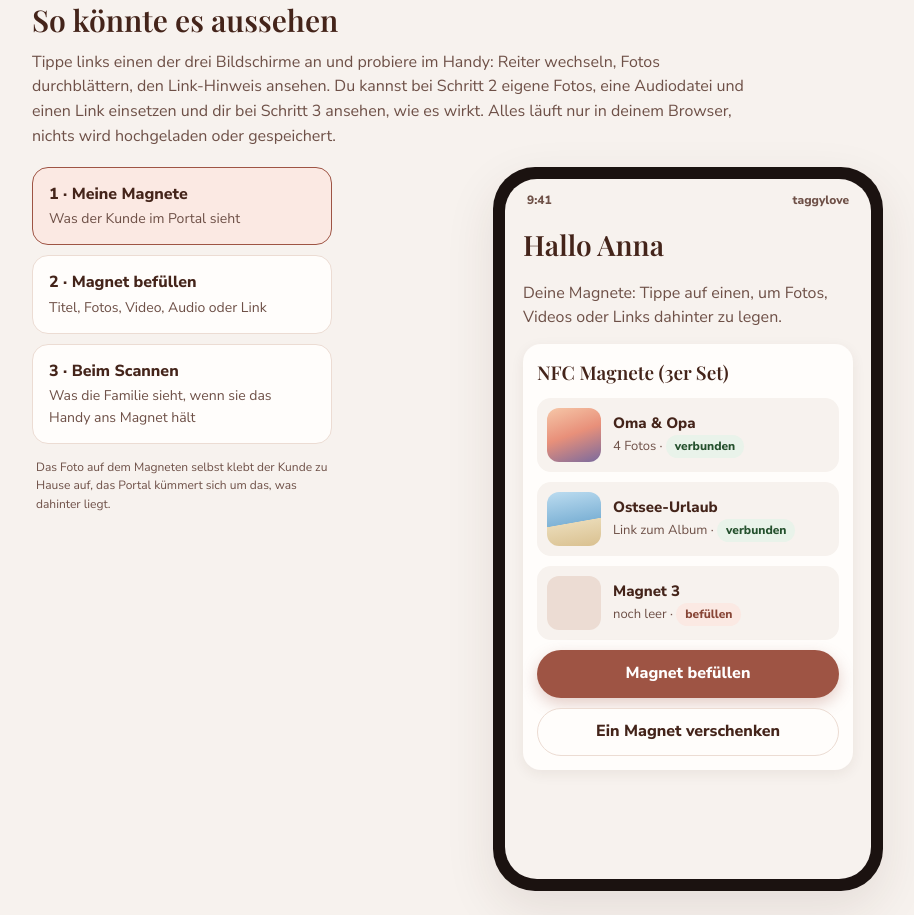
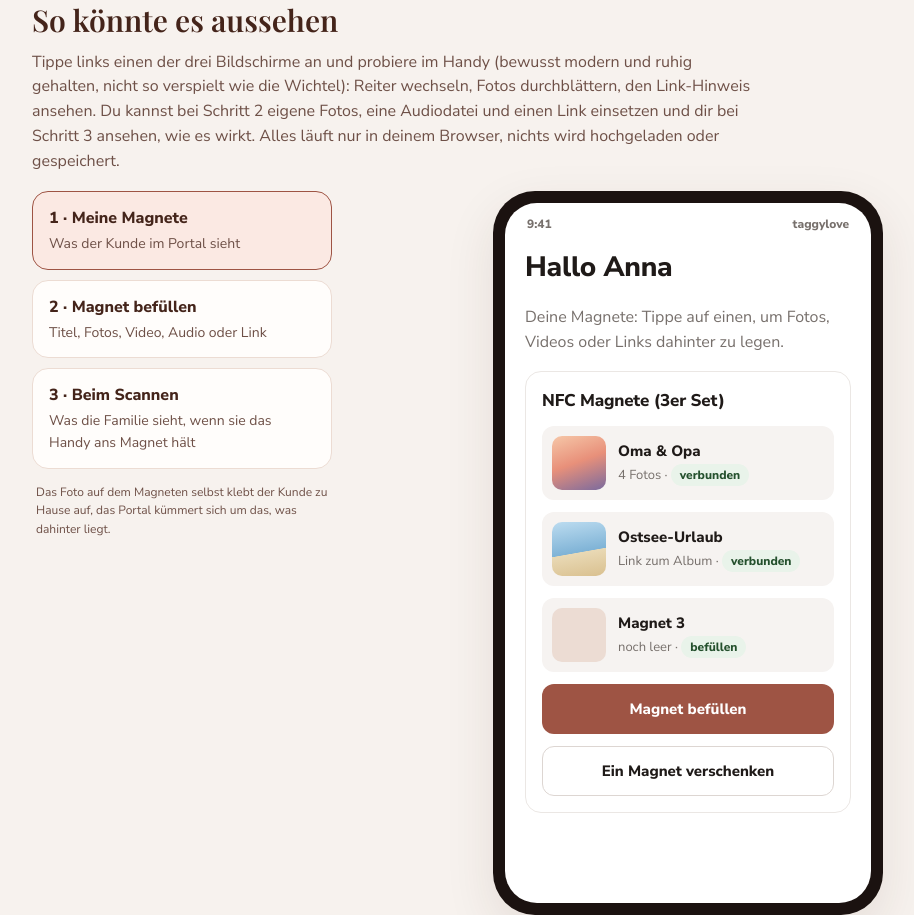
Before and after one commit to andijegg/taggylove-prototyp, a plain HTML site: page magnete/index.html in a window 1280 px wide. Shown: the part 508-1423 px from the top of the page, without its empty margins (118-1032 px from the left). Drawn offline with nearby package versions, Linux system fonts and the light colour scheme.

Commit message:
Magnete-Prototyp: Handy-Bildschirme modern und clean (nur Sans, helle Fläche, Foto im Mittelpunkt)
Co-Authored-By: Claude Sonnet 5.5 <noreply@anthropic.com>

```diff
--- a/magnete/index.html
+++ b/magnete/index.html
@@ -79,6 +79,32 @@ input.t,textarea.t{font:inherit;font-size:16px;padding:11px 12px;border:1.5px so
 .scan h4{font-family:var(--serif);font-size:24px;margin:0;font-weight:600}
 .zwischen{background:#fffdfb;border-radius:18px;padding:18px;display:flex;flex-direction:column;gap:12px;text-align:center}
 .druck-nur{display:none}
+
+/* ---- Handy-Bildschirme: modern und clean (Sina, 13.11.): helle Fläche, nur Nunito Sans, viel Luft, Foto im Mittelpunkt.
+   Nur die Terrakotta-Farbe bleibt als Erkennungszeichen von taggylove. Die Wichtel-Verspieltheit gibt es hier nicht. ---- */
+.bild{background:#fff;--bg:#fff;--karte:#fff;--linie:#ebe7e4;--weich:#f6f3f1;color:#1f1a18;--text:#1f1a18;--leise:#77706c}
+.bild h4,.bild .scan h4{font-family:var(--sans)!important;font-weight:800!important;letter-spacing:-.01em;color:#1f1a18}
+.bild .inhalt{padding:8px 20px 24px;gap:16px;color:#1f1a18}
+.bild .leiste{color:#77706c}
+.bild p,.bild .hkarte,.bild .zwischen{color:#1f1a18}
+.bild p[style*="6e5047"],.bild small,.bild .kleine,.bild label.f{color:#77706c!important}
+.bild .hkarte{background:#fff;border:1px solid #ebe7e4;box-shadow:none;border-radius:16px;padding:16px;gap:12px}
+.bild .hkarte h4{font-size:17px!important}
+.bild .magnet{background:#f6f3f1;border-radius:12px}
+.bild .magnet .k{border-radius:10px}
+.bild .hbtn{border-radius:12px;min-height:50px;font-weight:700;font-size:15px}
+.bild .hbtn.haupt{background:#9e5444;box-shadow:none}
+.bild .hbtn.neben{background:#fff;border:1px solid #ddd6d2;color:#1f1a18}
+.bild input.t,.bild textarea.t{border:1px solid #ddd6d2;border-radius:12px;background:#fff;color:#1f1a18}
+.bild .reiter{background:#f6f3f1;border-radius:12px}.bild .reiter button{border-radius:9px;color:#77706c}
+.bild .reiter button[aria-selected="true"]{background:#fff;color:#1f1a18;box-shadow:0 1px 3px rgba(0,0,0,.1)}
+.bild .ablage{border:1.5px dashed #d8d0cb;border-radius:12px;color:#77706c;background:#faf8f7}
+.bild .foto{border-radius:10px}
+.bild .scan .gross{border-radius:16px;aspect-ratio:1/1}
+.bild .pfeil{background:#fff;border:1px solid #ddd6d2;color:#1f1a18}
+.bild .punkte i{background:#d8d0cb}.bild .punkte i.an{background:#1f1a18}
+.bild .zwischen{background:#faf8f7;border:1px solid #ebe7e4;border-radius:16px}
+.bild .pill{background:#e9f3ea;color:#24502d}
 /* Ansicht nur mit dem Handy (#s1, #s2, #s3): dient dem Erzeugen der Bilder für das PDF */
 .nur-handy main>:not([aria-label="Prototyp"]){display:none}
 .nur-handy [aria-label="Prototyp"]>.kopf,.nur-handy .wahl{display:none}
@@ -114,7 +140,7 @@ input.t,textarea.t{font:inherit;font-size:16px;padding:11px 12px;border:1.5px so
   </section>
 
   <section style="display:flex;flex-direction:column;gap:18px" aria-label="Prototyp">
-    <div class="kopf"><h2>So könnte es aussehen</h2><p class="leise nicht-druck">Tippe links einen der drei Bildschirme an und probiere im Handy: Reiter wechseln, Fotos durchblättern, den Link-Hinweis ansehen. Du kannst bei Schritt 2 eigene Fotos, eine Audiodatei und einen Link einsetzen und dir bei Schritt 3 ansehen, wie es wirkt. Alles läuft nur in deinem Browser, nichts wird hochgeladen oder gespeichert.</p></div>
+    <div class="kopf"><h2>So könnte es aussehen</h2><p class="leise nicht-druck">Tippe links einen der drei Bildschirme an und probiere im Handy (bewusst modern und ruhig gehalten, nicht so verspielt wie die Wichtel): Reiter wechseln, Fotos durchblättern, den Link-Hinweis ansehen. Du kannst bei Schritt 2 eigene Fotos, eine Audiodatei und einen Link einsetzen und dir bei Schritt 3 ansehen, wie es wirkt. Alles läuft nur in deinem Browser, nichts wird hochgeladen oder gespeichert.</p></div>
     <div class="proto">
       <div class="wahl nicht-druck" role="group" aria-label="Bildschirm wählen">
         <button type="button" data-s="1" aria-pressed="true"><b>1 · Meine Magnete</b><span>Was der Kunde im Portal sieht</span></button>
```
